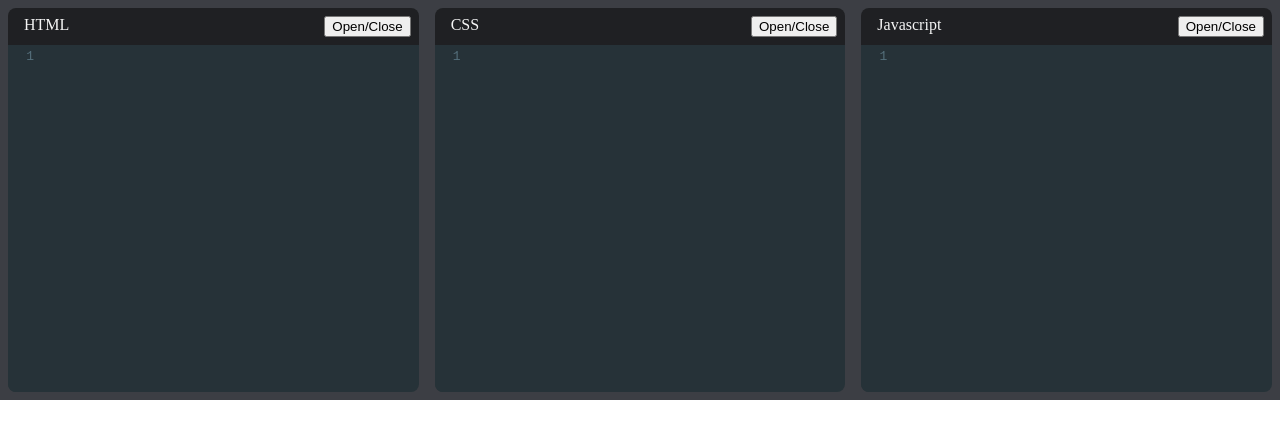
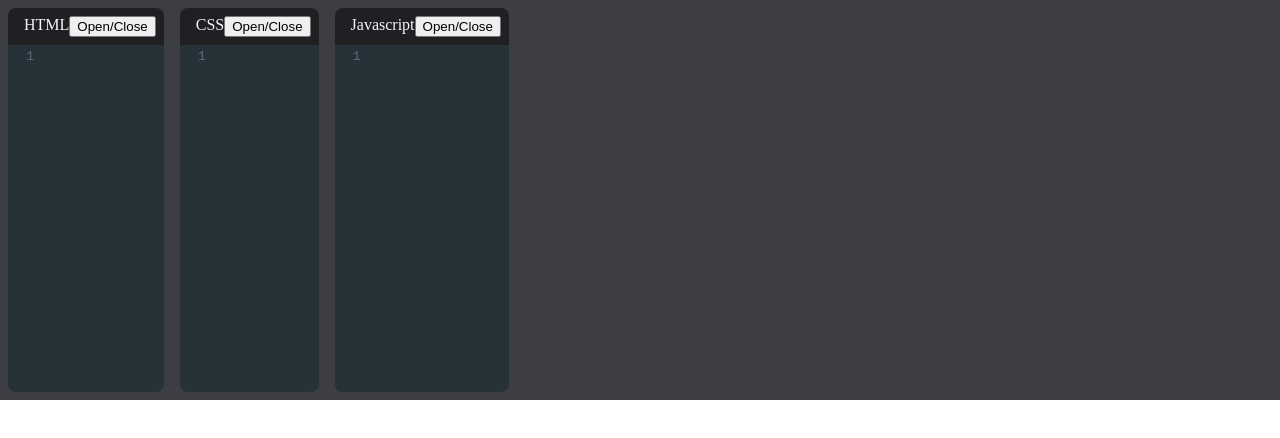
Before and after one commit to mgtz505/code-pen-clone, a React (Create React App) app: page / in a window 1280 px wide. Shown: the top 438 px of the page. Built offline with nearby package versions, Linux system fonts and the light colour scheme.

Commit message:
Installed fort awesome dependencies

```diff
--- a/package.json
+++ b/package.json
@@ -3,6 +3,9 @@
   "version": "0.1.0",
   "private": true,
   "dependencies": {
+    "@fortawesome/fontawesome-svg-core": "^1.2.36",
+    "@fortawesome/free-solid-svg-icons": "^5.15.4",
+    "@fortawesome/react-fontawesome": "^0.1.15",
     "@testing-library/jest-dom": "^5.11.4",
     "@testing-library/react": "^11.1.0",
     "@testing-library/user-event": "^12.1.10",
--- a/src/components/Editor.js
+++ b/src/components/Editor.js
@@ -1,4 +1,4 @@
-import React from 'react';
+import React, { useState } from 'react';
 import "codemirror/lib/codemirror.css";
 import "codemirror/theme/material.css";
 import "codemirror/mode/xml/xml";
@@ -15,15 +15,18 @@
     onChange
 } = props
 
+const [open, setOpen] = useState(false)
+
+
 const handleChange = (editor, data, value) => {
     onChange(value)
 }
 
     return (
-        <div className="editor-container">
+        <div className={`editor-container ${open ? "" : "collapsed"}`}>
             <div className="editor-title">
             {displayName}
-            <button>Open/Close</button>
+            <button onClick={() => setOpen(prevOpen => !prevOpen)}>Open/Close</button>
             </div>
             <ControlledEditor
             onBeforeChange={handleChange}
--- a/src/index.css
+++ b/src/index.css
@@ -20,6 +20,13 @@
   background-color: hsl(225, 6%, 25%);
 }
 
+.editor-container.collapsed {
+  flex-grow: 0;
+}
+.editor-container.collapsed .CodeMirror-scroll {
+  position: absolute;
+}
+
 .editor-title {
   display: flex;
   justify-content: space-between;
```
Also changed, not shown: 2 other files (tests, documents, lock files or other folders).
